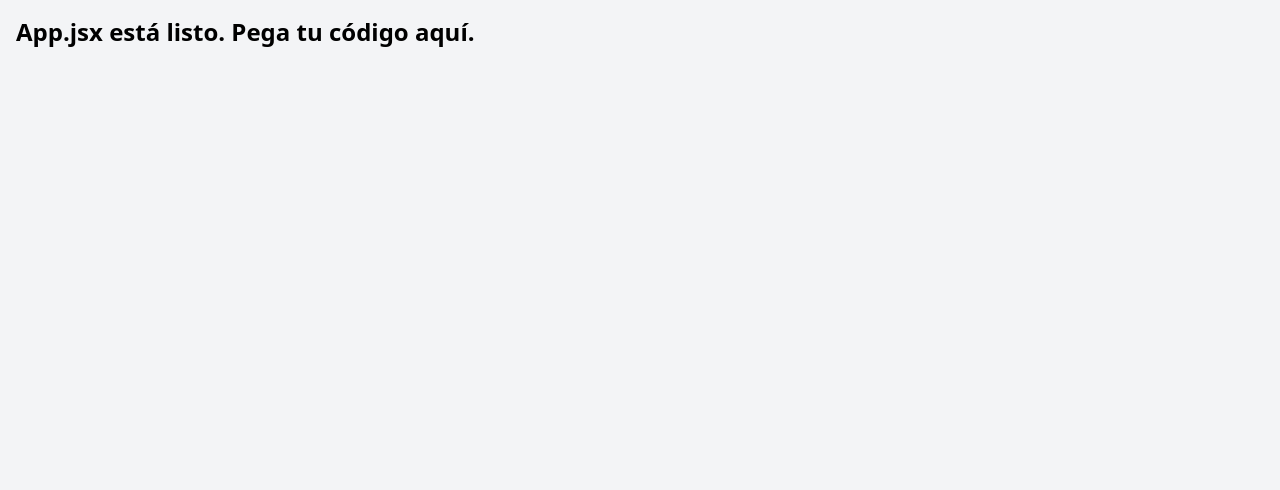
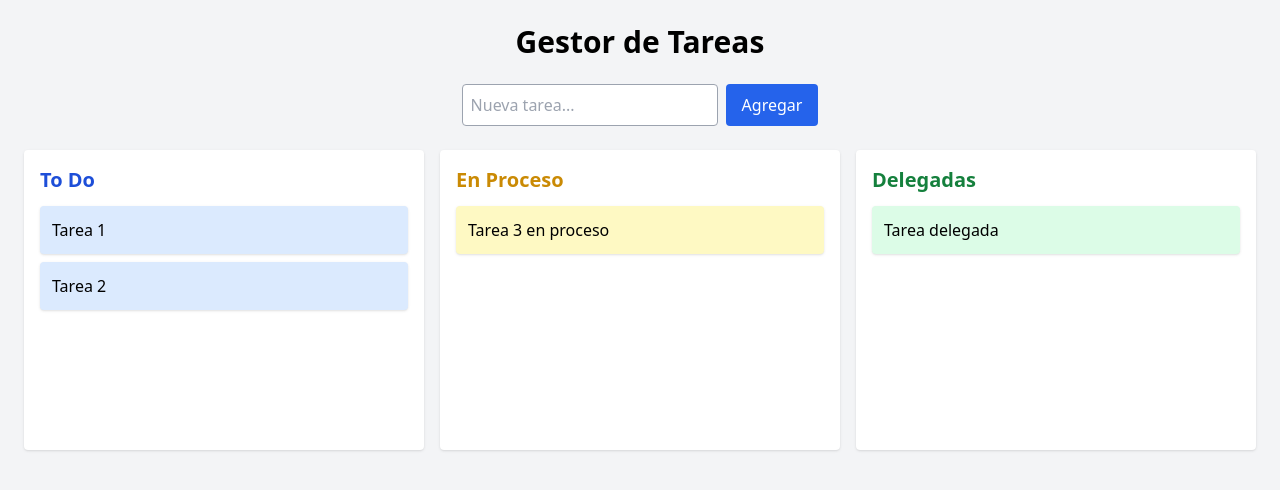
Before and after one commit to Nestum447/Task-3colums, a React (Vite) app: page / in a window 1280 px wide. Shown: the top 490 px of the page. Built offline with nearby package versions, Linux system fonts and the light colour scheme.

Commit message:
Update App.jsx

```diff
--- a/src/App.jsx
+++ b/src/App.jsx
@@ -1,5 +1,176 @@
+import { useState } from "react";
+import { DragDropContext, Droppable, Draggable } from "react-beautiful-dnd";
+
 export default function App() {
+  const [tasks, setTasks] = useState({
+    todo: [
+      { id: "1", text: "Tarea 1" },
+      { id: "2", text: "Tarea 2" },
+    ],
+    proceso: [
+      { id: "3", text: "Tarea 3 en proceso" },
+    ],
+    delegadas: [
+      { id: "4", text: "Tarea delegada" },
+    ],
+  });
+
+  const [newTask, setNewTask] = useState("");
+
+  const handleDragEnd = (result) => {
+    if (!result.destination) return;
+
+    const sourceColumn = result.source.droppableId;
+    const destColumn = result.destination.droppableId;
+
+    const sourceTasks = Array.from(tasks[sourceColumn]);
+    const destTasks = Array.from(tasks[destColumn]);
+
+    const [movedTask] = sourceTasks.splice(result.source.index, 1);
+
+    destTasks.splice(result.destination.index, 0, movedTask);
+
+    setTasks({
+      ...tasks,
+      [sourceColumn]: sourceTasks,
+      [destColumn]: destTasks,
+    });
+  };
+
+  const addTask = () => {
+    if (!newTask.trim()) return;
+
+    const newId = Date.now().toString();
+    const newItem = { id: newId, text: newTask };
+
+    setTasks({
+      ...tasks,
+      todo: [...tasks.todo, newItem],
+    });
+
+    setNewTask("");
+  };
+
   return (
-    <h1 className='text-2xl font-bold p-4'>App.jsx está listo. Pega tu código aquí.</h1>
+    <div className="min-h-screen bg-gray-100 p-6">
+      <h1 className="text-3xl font-bold text-center mb-6">Gestor de Tareas</h1>
+
+      {/* Input para nueva tarea */}
+      <div className="flex justify-center mb-6 gap-2">
+        <input
+          type="text"
+          className="border border-gray-400 rounded p-2 w-64"
+          placeholder="Nueva tarea..."
+          value={newTask}
+          onChange={(e) => setNewTask(e.target.value)}
+        />
+        <button
+          onClick={addTask}
+          className="bg-blue-600 text-white px-4 py-2 rounded"
+        >
+          Agregar
+        </button>
+      </div>
+
+      <DragDropContext onDragEnd={handleDragEnd}>
+        <div className="grid grid-cols-1 md:grid-cols-3 gap-4">
+
+          {/* Columna To Do */}
+          <Droppable droppableId="todo">
+            {(provided) => (
+              <div
+                className="bg-white p-4 rounded shadow min-h-[300px]"
+                ref={provided.innerRef}
+                {...provided.droppableProps}
+              >
+                <h2 className="text-xl font-semibold mb-3 text-blue-700">To Do</h2>
+
+                {tasks.todo.map((task, index) => (
+                  <Draggable key={task.id} draggableId={task.id} index={index}>
+                    {(provided) => (
+                      <div
+                        className="p-3 bg-blue-100 rounded mb-2 shadow cursor-grab active:cursor-grabbing"
+                        ref={provided.innerRef}
+                        {...provided.draggableProps}
+                        {...provided.dragHandleProps}
+                      >
+                        {task.text}
+                      </div>
+                    )}
+                  </Draggable>
+                ))}
+
+                {provided.placeholder}
+              </div>
+            )}
+          </Droppable>
+
+          {/* Columna Proceso */}
+          <Droppable droppableId="proceso">
+            {(provided) => (
+              <div
+                className="bg-white p-4 rounded shadow min-h-[300px]"
+                ref={provided.innerRef}
+                {...provided.droppableProps}
+              >
+                <h2 className="text-xl font-semibold mb-3 text-yellow-600">
+                  En Proceso
+                </h2>
+
+                {tasks.proceso.map((task, index) => (
+                  <Draggable key={task.id} draggableId={task.id} index={index}>
+                    {(provided) => (
+                      <div
+                        className="p-3 bg-yellow-100 rounded mb-2 shadow cursor-grab active:cursor-grabbing"
+                        ref={provided.innerRef}
+                        {...provided.draggableProps}
+                        {...provided.dragHandleProps}
+                      >
+                        {task.text}
+                      </div>
+                    )}
+                  </Draggable>
+                ))}
+
+                {provided.placeholder}
+              </div>
+            )}
+          </Droppable>
+
+          {/* Columna Delegadas */}
+          <Droppable droppableId="delegadas">
+            {(provided) => (
+              <div
+                className="bg-white p-4 rounded shadow min-h-[300px]"
+                ref={provided.innerRef}
+                {...provided.droppableProps}
+              >
+                <h2 className="text-xl font-semibold mb-3 text-green-700">
+                  Delegadas
+                </h2>
+
+                {tasks.delegadas.map((task, index) => (
+                  <Draggable key={task.id} draggableId={task.id} index={index}>
+                    {(provided) => (
+                      <div
+                        className="p-3 bg-green-100 rounded mb-2 shadow cursor-grab active:cursor-grabbing"
+                        ref={provided.innerRef}
+                        {...provided.draggableProps}
+                        {...provided.dragHandleProps}
+                      >
+                        {task.text}
+                      </div>
+                    )}
+                  </Draggable>
+                ))}
+
+                {provided.placeholder}
+              </div>
+            )}
+          </Droppable>
+
+        </div>
+      </DragDropContext>
+    </div>
   );
 }
```
